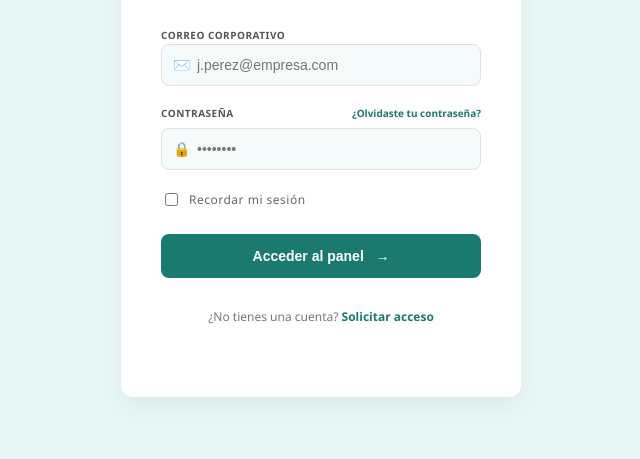
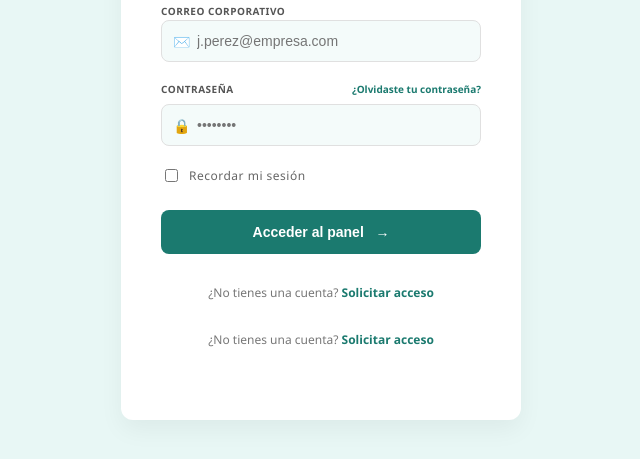
Before and after one commit to maribelalarcon/vacationFlow-App, a plain HTML site: page login y registro/login.html in a window 1280 px wide. Shown: the part 327-786 px from the top of the page, without its empty margins (319-959 px from the left). Drawn offline with Linux system fonts and the light colour scheme.

Commit message:
Update login.js
Added a script tag for login.js and ensured proper HTML structure.

```diff
--- a/login y registro/login.html
+++ b/login y registro/login.html
@@ -50,7 +50,11 @@
                         Acceder al panel &nbsp; →
                     </button>
                 </form>
+                <p class="pie-login">
+                    ¿No tienes una cuenta? <a href="index.html">Solicitar acceso</a>
+                </p>
 
+                <script src="login.js"></script>
                 <p class="pie-login">
                     ¿No tienes una cuenta? <a href="index.html">Solicitar acceso</a>
                 </p>
```
